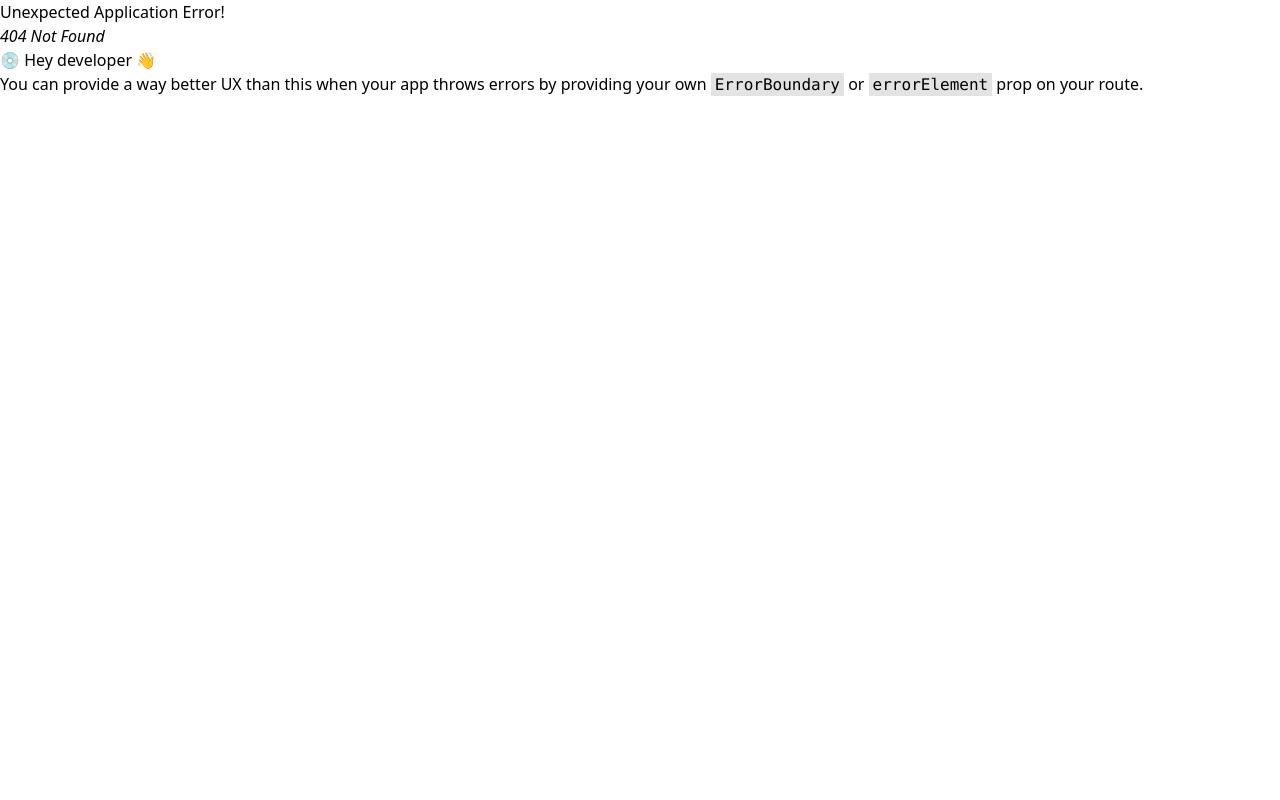
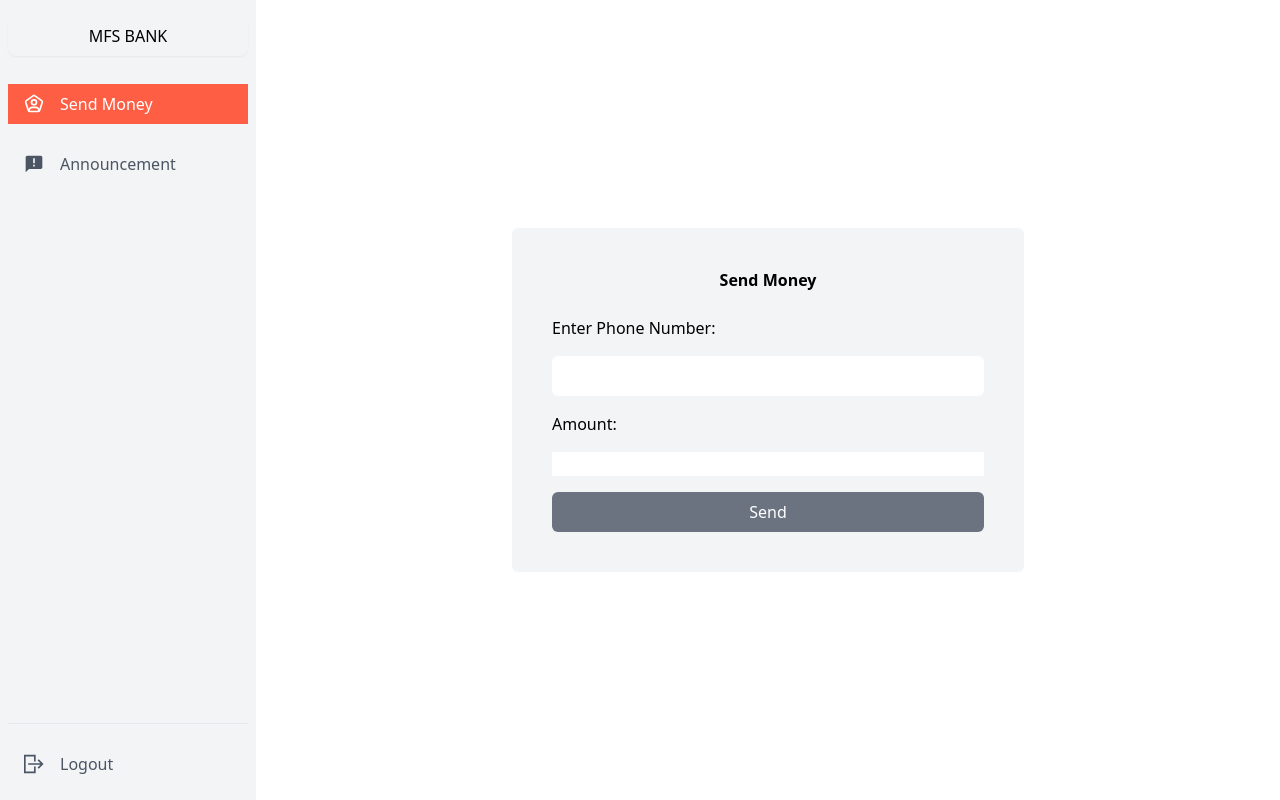
Before and after one commit to morshidulrahman/Mobile-Financial-serivice, a React (Vite) app: page /dashboard/send-money in a window 1280 px wide. Before the commit this address had no page. Built offline with nearby package versions, Linux system fonts and the light colour scheme.

Commit message:
send-money

```diff
--- a/package.json
+++ b/package.json
@@ -16,6 +16,7 @@
     "postcss": "^8.4.39",
     "react": "^18.3.1",
     "react-dom": "^18.3.1",
+    "react-icons": "^5.2.1",
     "react-router-dom": "^6.24.1"
   },
   "devDependencies": {
--- /dev/null
+++ b/src/app/components/dashboard/menu/AdminMenu.js
@@ -0,0 +1,14 @@
+import React from "react";
+import { FaFileContract, FaUserCog } from "react-icons/fa";
+
+import MenuItems from "./MenuItems";
+
+const AdminMenu = () => {
+  return (
+    <>
+      <MenuItems icon={FaUserCog} label="Manage Users" address="manage-users" />
+    </>
+  );
+};
+
+export default AdminMenu;
--- /dev/null
+++ b/src/app/components/dashboard/menu/MenuItems.js
@@ -0,0 +1,21 @@
+import React from "react";
+import { NavLink } from "react-router-dom";
+
+const MenuItems = ({ address, label, icon: Icon }) => {
+  return (
+    <NavLink
+      to={address}
+      end
+      className={({ isActive }) =>
+        `flex items-center px-4 py-2 my-5  transition-colors duration-300 transform  hover:bg-[#ff593cf4]   hover:text-white ${
+          isActive ? "bg-[#ff593cf4] text-white" : "text-gray-600"
+        }`
+      }
+    >
+      <Icon className="w-5 h-5" />
+      <span className="mx-4 font-medium">{label}</span>
+    </NavLink>
+  );
+};
+
+export default MenuItems;
--- /dev/null
+++ b/src/app/components/dashboard/menu/UserMenu.js
@@ -0,0 +1,22 @@
+import React from "react";
+import MenuItems from "./MenuItems";
+import { TbUserPentagon } from "react-icons/tb";
+import { MdAnnouncement } from "react-icons/md";
+const UserMenu = () => {
+  return (
+    <div>
+      <MenuItems
+        icon={TbUserPentagon}
+        label="Send Money"
+        address="send-money"
+      />
+      <MenuItems
+        icon={MdAnnouncement}
+        label="Announcement"
+        address="announcement"
+      />
+    </div>
+  );
+};
+
+export default UserMenu;
--- /dev/null
+++ b/src/app/components/dashboard/sidebar/Sidebar.js
@@ -0,0 +1,77 @@
+import React, { useState } from "react";
+import { GrLogout } from "react-icons/gr";
+import { Link, NavLink } from "react-router-dom";
+
+import { AiOutlineBars } from "react-icons/ai";
+import AdminMenu from "../menu/AdminMenu";
+import UserMenu from "../menu/UserMenu";
+
+const Sidebar = () => {
+  const [isActive, setActive] = useState(false);
+
+  const [toggle, setToggle] = useState(false);
+
+  const handleToggle = () => {
+    setActive(!isActive);
+  };
+
+  const toggleHandler = () => {
+    setToggle(!toggle);
+  };
+
+  return (
+    <>
+      <div className="bg-gray-100 text-gray-800 flex justify-between md:hidden">
+        <div>
+          <div className="block cursor-pointer p-4 font-bold">
+            <Link to="/">
+              <p>MFS BANK</p>
+            </Link>
+          </div>
+        </div>
+
+        <button
+          onClick={handleToggle}
+          className="mobile-menu-button p-4 focus:outline-none focus:bg-gray-200"
+        >
+          <AiOutlineBars className="h-5 w-5" />
+        </button>
+      </div>
+      {/* sidebar start */}
+      <div
+        className={`z-10 md:fixed flex flex-col justify-between overflow-x-hidden bg-gray-100 w-64 space-y-6 px-2 py-4 absolute inset-y-0 left-0 transform ${
+          isActive && "-translate-x-full"
+        }  md:translate-x-0  transition duration-200 ease-in-out`}
+      >
+        <div>
+          <div>
+            <div className="w-full hidden md:flex px-4 py-2 shadow-sm rounded-lg justify-center items-center   mx-auto">
+              <Link to="/">
+                <p>MFS BANK</p>
+              </Link>
+            </div>
+          </div>
+
+          <div className="flex flex-col justify-between flex-1 mt-2">
+            <nav>
+              <UserMenu />
+            </nav>
+          </div>
+        </div>
+
+        <div>
+          <hr />
+          <button
+            onClick={"d"}
+            className="flex w-full items-center px-4 py-2 mt-5 text-gray-600 hover:bg-[#ff593cf4]   hover:text-white transition-colors duration-300 transform"
+          >
+            <GrLogout className="w-5 h-5" />
+            <span className="mx-4 font-medium">Logout</span>
+          </button>
+        </div>
+      </div>
+    </>
+  );
+};
+
+export default Sidebar;
--- /dev/null
+++ b/src/app/components/dashboard/user/SendMoney.js
@@ -0,0 +1,64 @@
+import axios from "axios";
+import React, { useEffect, useState } from "react";
+
+const SendMoney = () => {
+  const [mynumber, setnumber] = useState("");
+
+  useEffect(() => {
+    const localst = localStorage.getItem("email");
+    setnumber(JSON.parse(localst));
+  }, []);
+
+  const handlesubmit = async (e) => {
+    e.preventDefault();
+    const from = e.target;
+    const number = from.number.value;
+    const amount = from.amount.value;
+
+    if (parseInt(amount) < 50) {
+      return alert("Amount must be a 50 number");
+    }
+
+    const userammount = {
+      number,
+      amount,
+      mynumber,
+    };
+
+    try {
+      const { data } = await axios.put(
+        "http://localhost:5000/sendmoney",
+        userammount
+      );
+      console.log(data);
+    } catch (e) {
+      console.log(e.message);
+    }
+  };
+
+  return (
+    <div className="flex items-center justify-center h-screen">
+      <div className="bg-gray-100 p-10 rounded-md w-[50%]">
+        <form className="flex flex-col gap-4" onSubmit={handlesubmit}>
+          <h1 className="text-center mb-2 font-bold capitalize">send money</h1>
+          <label>Enter Phone Number:</label>
+          <input
+            type="text"
+            name="number"
+            className="px-3 py-2 rounded-md block"
+          />
+          <label>Amount:</label>
+          <input type="number" name="amount" />
+          <button
+            type="submit"
+            className="bg-gray-500 text-white rounded-md px-2 py-2"
+          >
+            Send
+          </button>
+        </form>
+      </div>
+    </div>
+  );
+};
+
+export default SendMoney;
--- a/src/app/components/login/Login.js
+++ b/src/app/components/login/Login.js
@@ -44,7 +44,7 @@ const Login = () => {
           <h1 className="text-center text-2xl font-bold capitalize">login</h1>
           <input
             className="block py-3 px-3 outline-none rounded-md"
-            type="email"
+            type=""
             name="email"
             placeholder="Enter your email"
           />
--- a/src/app/components/signup/SignUp.js
+++ b/src/app/components/signup/SignUp.js
@@ -39,7 +39,7 @@ const SignUp = () => {
           <h1 className="text-center text-2xl font-bold capitalize">Sign up</h1>
           <input
             className="block py-3 px-3 outline-none rounded-md"
-            type="email"
+            type=""
             name="email"
             placeholder="Enter your email"
           />
--- /dev/null
+++ b/src/app/layout/DashboardLayout.js
@@ -0,0 +1,18 @@
+import React from "react";
+import { Outlet } from "react-router-dom";
+import Sidebar from "../components/dashboard/sidebar/Sidebar";
+
+const DashboardLayout = () => {
+  return (
+    <div className="min-h-screen md:flex relative">
+      <div className="bg-orange-600">
+        <Sidebar />
+      </div>
+      <div className="flex-1 md:ml-64">
+        <Outlet />
+      </div>
+    </div>
+  );
+};
+
+export default DashboardLayout;
--- a/src/app/router/rotuer.js
+++ b/src/app/router/rotuer.js
@@ -1,6 +1,8 @@
 import { createBrowserRouter } from "react-router-dom";
 import SignUp from "../components/signup/SignUp";
 import Login from "../components/login/Login";
+import DashboardLayout from "../layout/DashboardLayout";
+import SendMoney from "../components/dashboard/user/SendMoney";
 
 const router = createBrowserRouter([
   {
@@ -10,6 +12,20 @@ const router = createBrowserRouter([
   },
   { path: "login", element: <Login /> },
   { path: "signup", element: <SignUp /> },
+  {
+    path: "/dashboard",
+    element: <DashboardLayout />,
+    children: [
+      {
+        index: true,
+        element: <h1>dashboard</h1>,
+      },
+      {
+        path: "send-money",
+        element: <SendMoney />,
+      },
+    ],
+  },
 ]);
 
 export default router;
```
Also changed, not shown: 1 other file (tests, documents, lock files or other folders).
